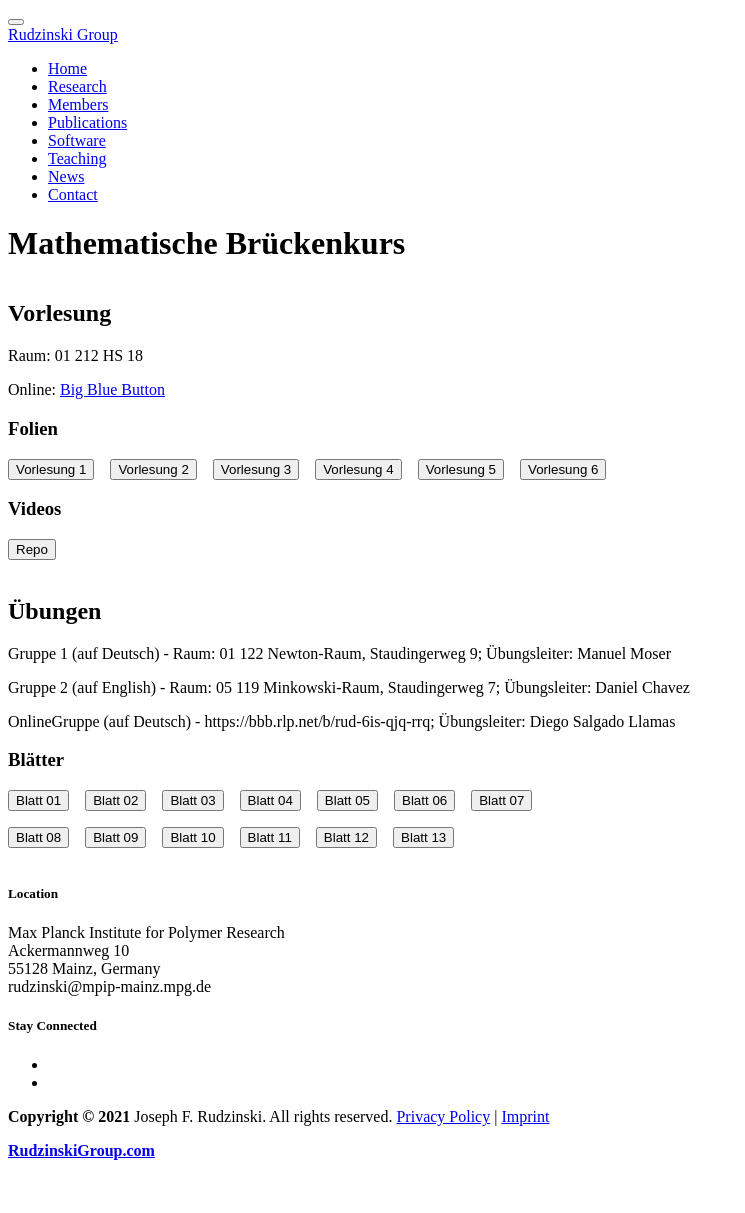
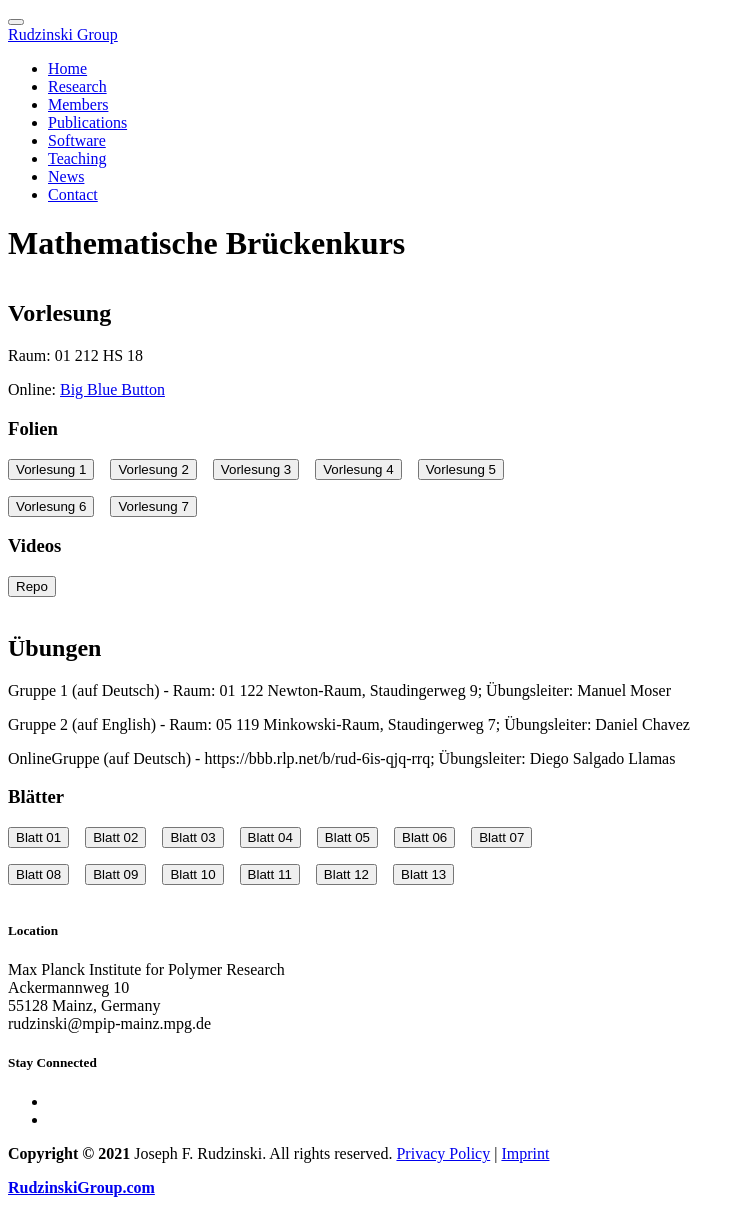
Before and after one commit to JFRudzinski/JFRudzinski.github.io, a Jekyll site: the page built from _posts/classes/2021-09-26-Brueckenkurs.md, in a window 1280 px wide. Shown: the whole page, without its empty margins (0-745 px from the left). Built offline with Jekyll 4.4.1, drawn with Linux system fonts in a browser that asks for light colours; before the commit the page ends 1176 px from its top, so only the background shows below that.

Commit message:
added vor 07

```diff
--- a/_posts/classes/2021-09-26-Brueckenkurs.md
+++ b/_posts/classes/2021-09-26-Brueckenkurs.md
@@ -38,7 +38,11 @@
         &nbsp;&nbsp;
         <a href="{{site.baseurl}}/assets/content/Teaching/Brueckenkurs/Vorlesungen/vorl_05.pdf" target="_blank"><button class="button-new shadow">Vorlesung 5</button></a>
         &nbsp;&nbsp;
+        </p>
+        <p>
         <a href="{{site.baseurl}}/assets/content/Teaching/Brueckenkurs/Vorlesungen/vorl_06.pdf" target="_blank"><button class="button-new shadow">Vorlesung 6</button></a>
+        &nbsp;&nbsp;
+        <a href="{{site.baseurl}}/assets/content/Teaching/Brueckenkurs/Vorlesungen/vorl_07.pdf" target="_blank"><button class="button-new shadow">Vorlesung 7</button></a>
         &nbsp;&nbsp;
         </p>
         <h3 class="post-subtitle">Videos</h3>
```
